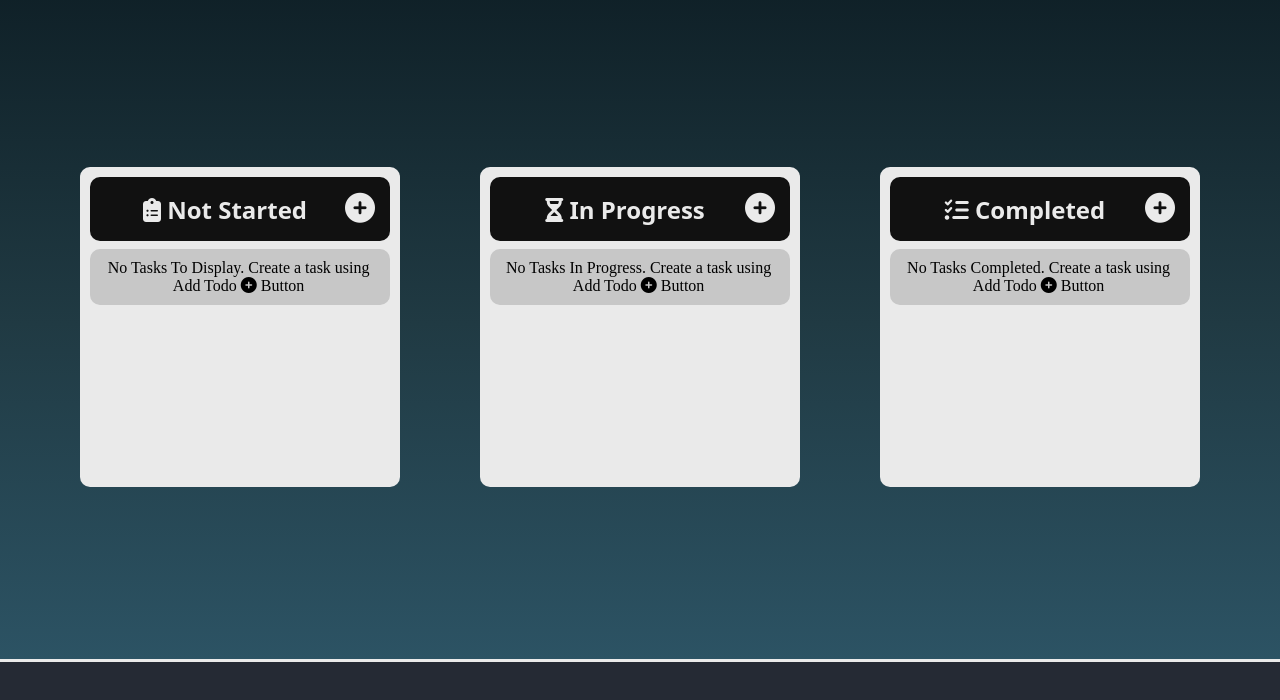
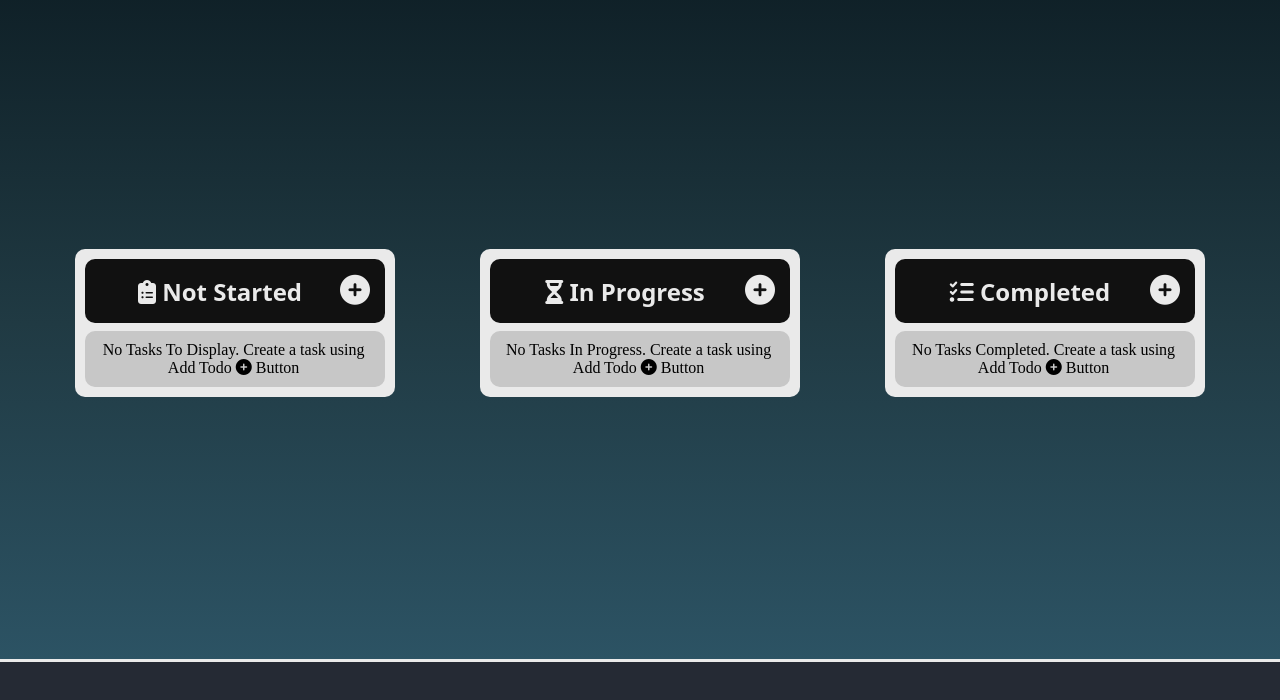
Before and after one commit to Devanshrai2003/Aspire-Task-Management, a website: page public/todopage.html in a window 1280 px wide. Shown: the part 80-780 px from the top of the page. Drawn offline with nearby package versions, Linux system fonts and the light colour scheme; no server answers; files whose address does not match are found by name.

Commit message:
add margins to containers

```diff
--- a/public/todopage.css
+++ b/public/todopage.css
@@ -73,7 +73,7 @@
   overflow-y: auto;
   background: linear-gradient(to bottom, #0f2027, #203a43, #2c5364);
   display: flex;
-/*   flex-wrap: wrap; */
+  /* flex-wrap: wrap; */
   justify-content: space-evenly;
   align-items: center;
 }
@@ -81,8 +81,7 @@
 .container {
   width: 20%;
   min-width: 300px;
-  height: 300px;
-  margin-top: 1vh;
+  margin: 0px 10px;
   padding: 10px;
   border-radius: 10px;
   background-color: #eaeaea;
```
